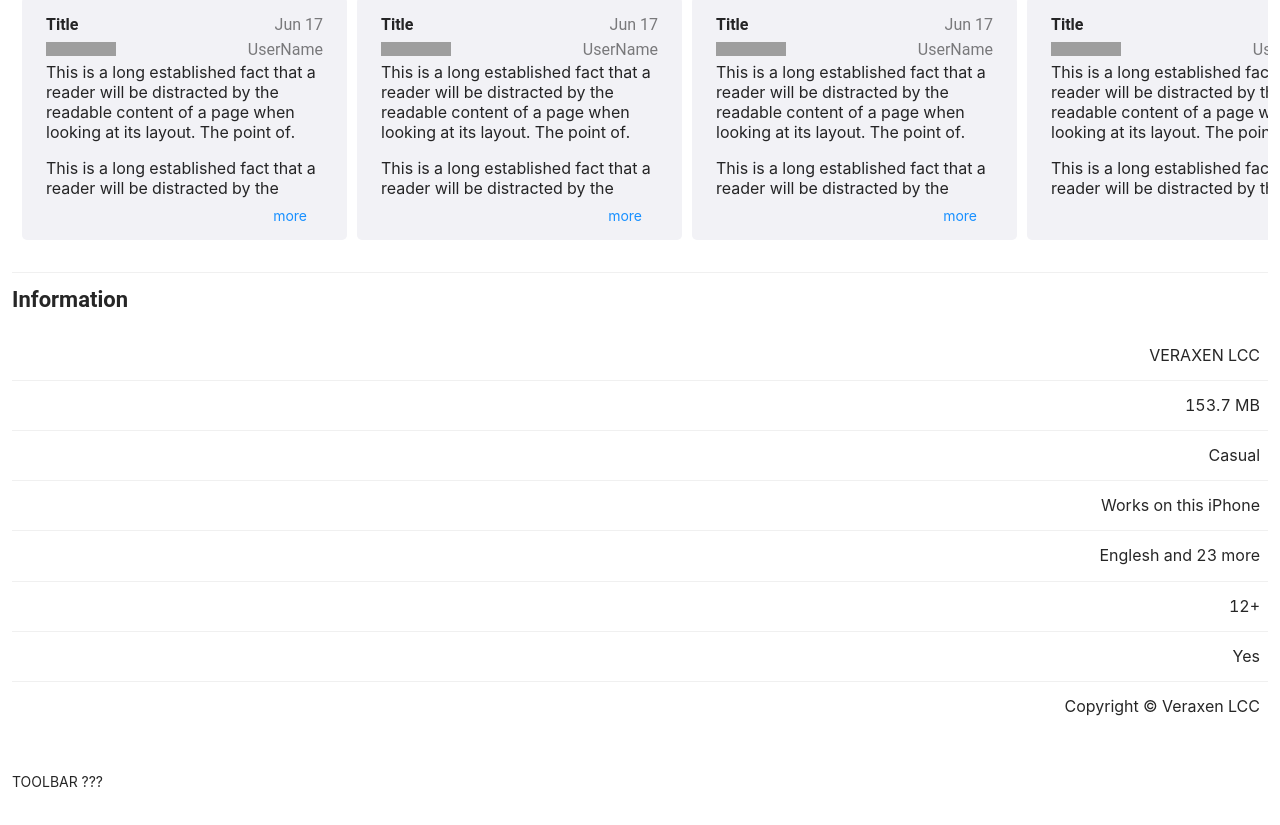
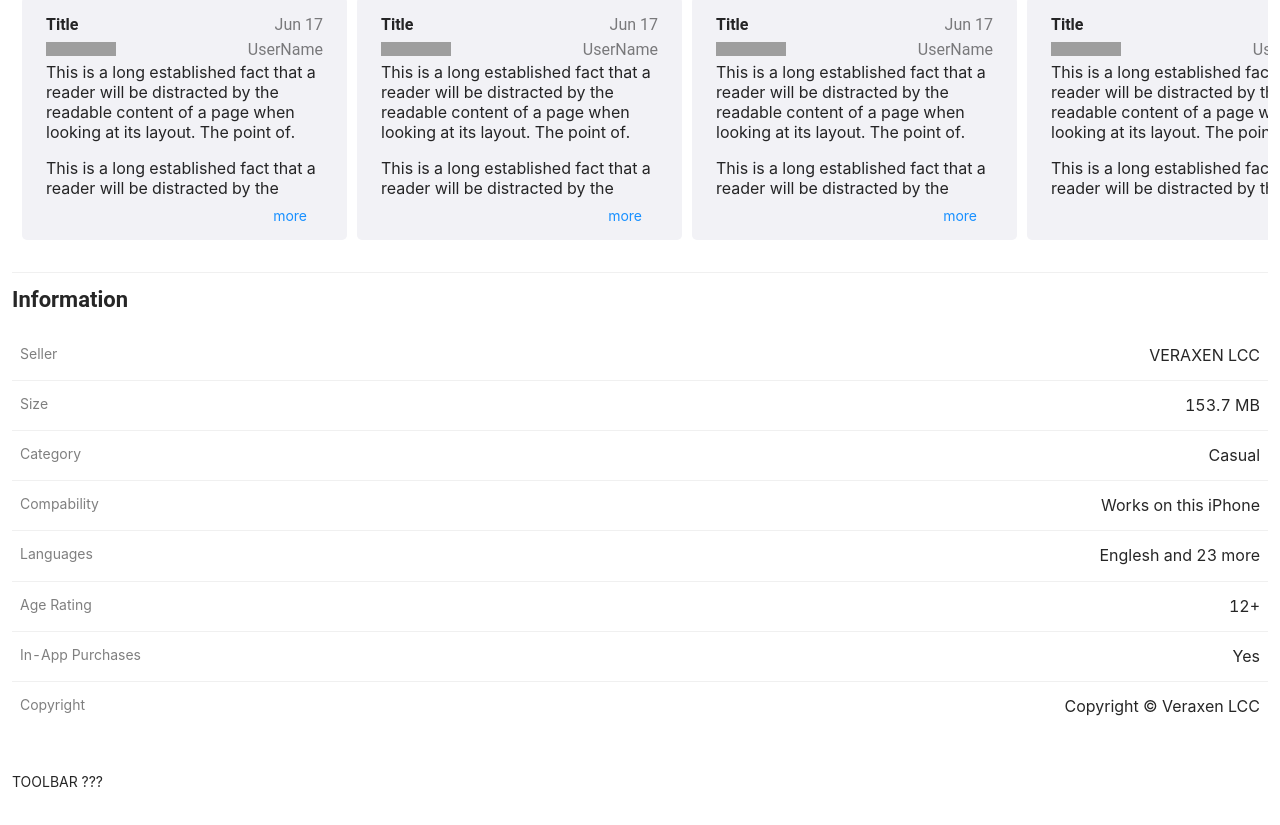
Before and after one commit to zharikovartem/puzzle, a React (Create React App) app: page / in a window 1280 px wide. Shown: the part 991-1816 px from the top of the page. Built offline with nearby package versions, Linux system fonts and the light colour scheme; grey boxes are pictures that could not be loaded.

Commit message:
fix text class

```diff
--- a/src/Components/Information/Information.tsx
+++ b/src/Components/Information/Information.tsx
@@ -44,7 +44,7 @@ export const GetItem:React.FC<GetItemPropsType> = (props) => {
         <div key={props.index.toString()} className="d-flex justify-content-between">
             <div className="p-2">
                 <span
-                    className="text-white-50"
+                    className="text-black-50"
                 >
                     {props.item.key}
                 </span>
```
